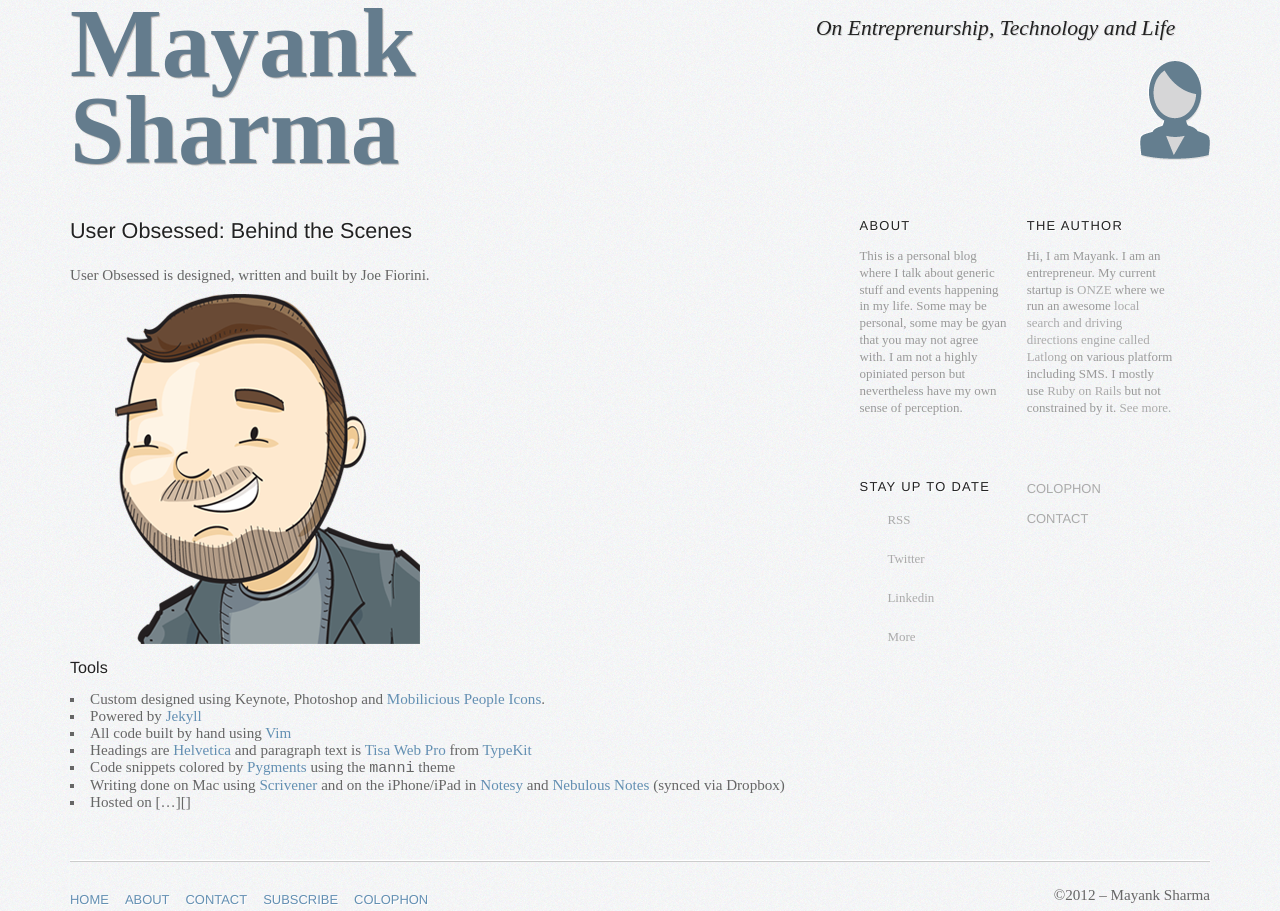
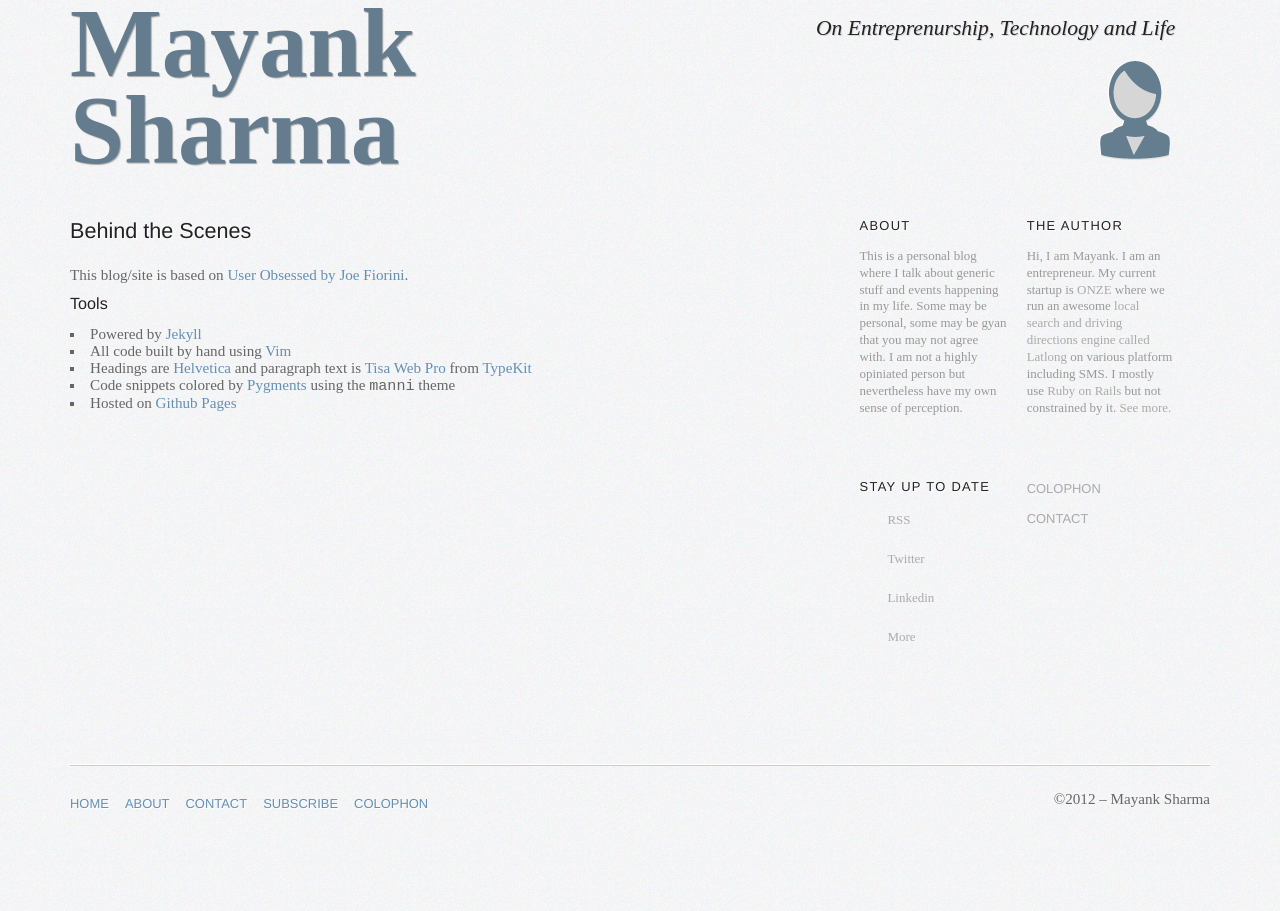
Before and after one commit to mayanks/mayanks.github.com, a Jekyll site: the page built from colophon.markdown, in a window 1280 px wide. Built offline with Jekyll 4.4.1, drawn with Linux system fonts in a browser that asks for light colours; nearby versions of some CDN libraries; library files that are not in the unit come from our copies.

```diff
--- a/colophon.markdown
+++ b/colophon.markdown
@@ -3,22 +3,19 @@
 title: Colophon
 ---
 
-## User Obsessed: Behind the Scenes
+## Behind the Scenes
 
-User Obsessed is designed, written and built by Joe Fiorini.
-
-![Avatar of Joe Fiorini](/images/avatar.png "Avatar created by Brad Colbow")
+This blog/site is based on [User Obsessed by Joe Fiorini][usero].
 
 ### Tools
 
-- Custom designed using Keynote, Photoshop and [Mobilicious People Icons][icons].
 - Powered by [Jekyll][]
 - All code built by hand using [Vim][]
 - Headings are [Helvetica][] and paragraph text is [Tisa Web Pro][tisa] from [TypeKit][]
 - Code snippets colored by [Pygments][] using the `manni` theme
-- Writing done on Mac using [Scrivener] and on the iPhone/iPad in [Notesy][] and [Nebulous Notes][nebulous] (synced via Dropbox)
-- Hosted on [...][]
+- Hosted on [Github Pages][github]
 
+[usero]: https://github.com/joefiorini/userobsessed
 [tisa]: http://typekit.com/fonts/ff-tisa-web-pro
 [TypeKit]: http://typekit.com/
 [Helvetica]: http://www.helveticafilm.com/
@@ -29,3 +26,4 @@
 [Vim]: http://www.vim.org
 [icons]: http://www1p.istockphoto.com/stock-illustration-15970825-mobilicious-people-icons.php
 [Jekyll]: http://www.jekyllrb.com
+[github]: http://pages.github.com
--- a/contact.markdown
+++ b/contact.markdown
@@ -3,7 +3,9 @@
   layout: default
 ---
 
-If you have any thoughts while reading this site I'd love to hear them. You can contact me on [Twitter][], or via [email][]. If you'd like to have me speak on any topics on this site please email <speaking@userobsessed.net>. Thanks for reading!
+If you have any thoughts while reading this site I'd love to hear them. You can contact me on [Twitter][], or via [email][].
+
+Thanks for reading!
 
 [twitter]: http://twitter.com/mayanks
 [email]: mailto:mayanks@gmail.com
--- a/stylesheets/screen.css
+++ b/stylesheets/screen.css
@@ -106,6 +106,8 @@
   font-size: 67.5%;
 }
 
+p.post-image {text-align: center}
+
 /* masthead --------------------- */
 
 section#masthead p {
@@ -123,12 +125,13 @@
 
 article img {
   max-width: 100%;
-  text-align: center;
+  box-shadow: 5px 5px 5px #555555;
 }
 
 section#masthead header img {
   float:   right;
   padding-top: 15px;
+  padding-right: 40px;
 }
 
 section#masthead header p {
--- a/subscribe.markdown
+++ b/subscribe.markdown
@@ -7,9 +7,7 @@
 
 [Follow Mayank on Twitter][twitter] if you'd like to get updates from your Twitter stream.
 
-Or, if you prefer email you can [sign up for email updates][email].
-
-[subscribe]: http://feeds.feedburner.com/mayanks
+[subscribe]: http://mayanks.me/feed.xml
 [reader]:    http://reader.google.com
 [reeder]:    http://reederapp.com/
 [twitter]:   http://twitter.com/mayanks
```
